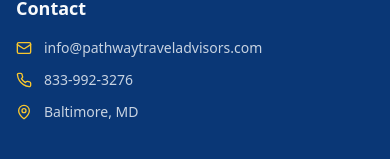
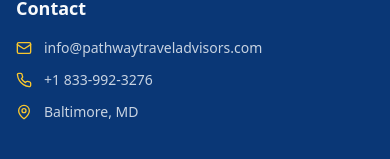
Before and after one commit to cperkinsgibson-wdz/journey-joiner-hub, a React (Vite) app: page / in a window 390 px wide. Shown: the part 5658-5817 px from the top of the page. Built offline with nearby package versions, Linux system fonts and the light colour scheme; the HTML template or start-up script is replaced by a standard one.

Commit message:
Update phone number

```diff
--- a/src/components/layout/Footer.tsx
+++ b/src/components/layout/Footer.tsx
@@ -79,7 +79,7 @@ const Footer = () => {
               </div>
               <div className="flex items-center space-x-3">
                 <Phone className="w-4 h-4 text-secondary" />
-                <span className="text-sm text-primary-foreground/80">833-992-3276</span>
+                <span className="text-sm text-primary-foreground/80">+1 833-992-3276</span>
               </div>
               <div className="flex items-center space-x-3">
                 <MapPin className="w-4 h-4 text-secondary" />
```
